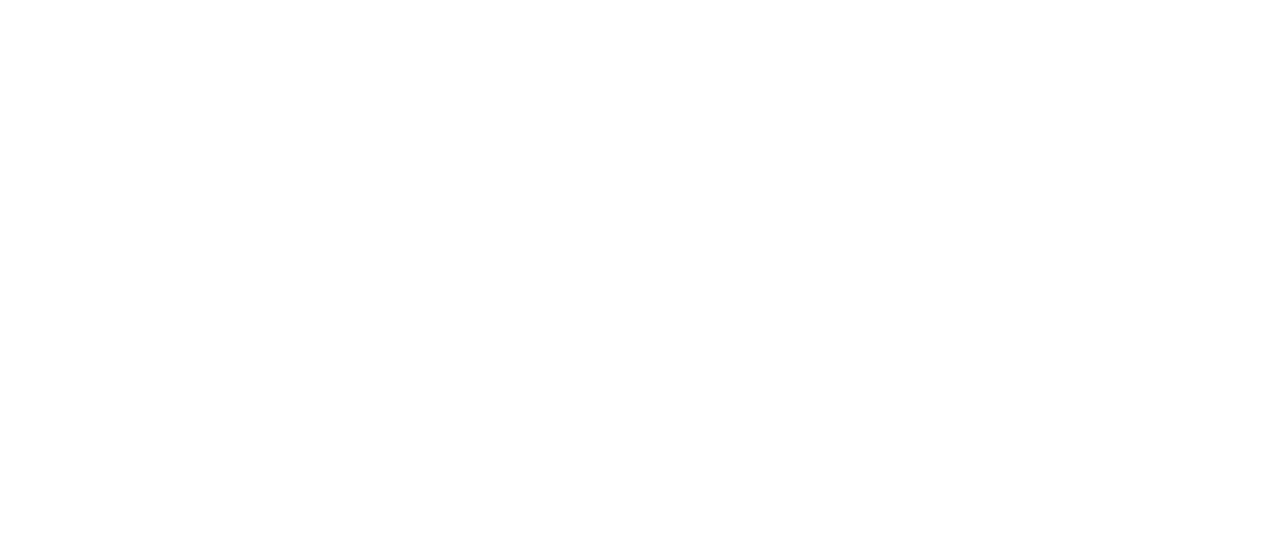
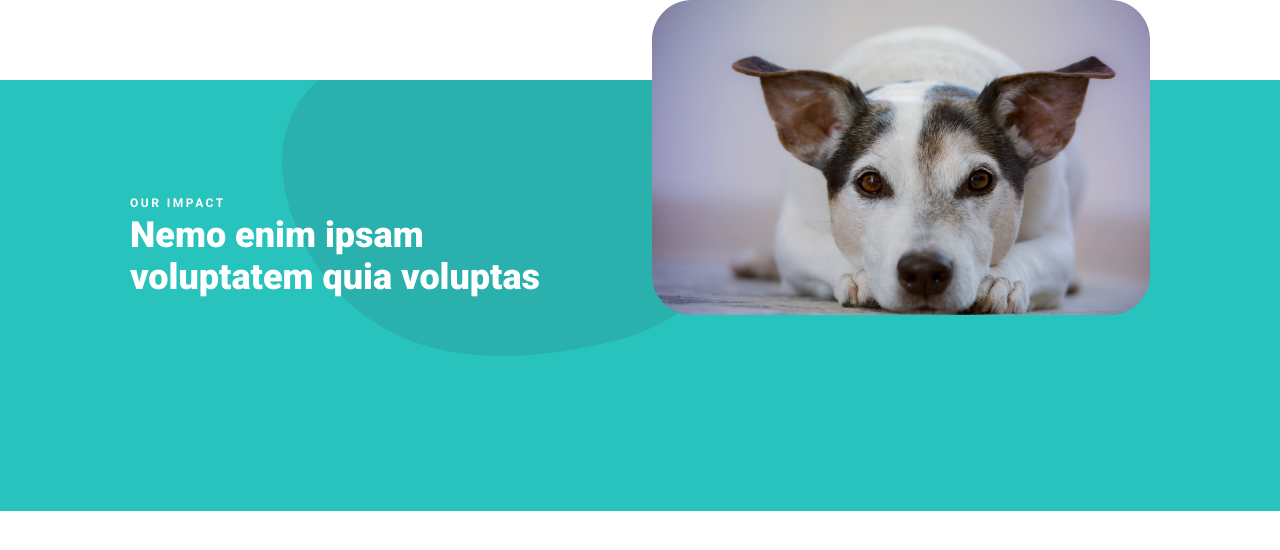
Before and after one commit to RyabovEvgeniy/freelancer_course_lesson14, a plain HTML site: page index.html in a window 1280 px wide. Drawn offline with Linux system fonts and the light colour scheme.

Commit message:
Сверстал блок impact__body

```diff
--- a/css/style.css
+++ b/css/style.css
@@ -0,0 +1,85 @@
+/* ===== wrapper ===== */
+.wrapper {
+	min-height: 100%;
+	overflow: hidden;
+}
+
+/* ===== end wrapper ===== */
+
+/* ===== container ===== */
+[class*="__container"] {
+	max-width: 1020px;
+	margin: 0 auto;
+}
+
+/* ===== end container ===== */
+
+/* ===== body ===== */
+body {
+	font-family: "Roboto", sans-serif;
+	font-size: 16px;
+}
+
+/* ===== end body ===== */
+
+/* ===== impact ===== */
+.impact {
+	background-color: #29C3BE;
+}
+.impact__container::before {
+	content: "";
+	display: block;
+	width: 638px;
+	height: 276px;
+	background: url('../img/impact-decor.png') 0 0 no-repeat;
+	position: absolute;
+	right: 360px;
+}
+.impact__container {}
+
+.impact__body {
+	display: flex;
+	margin: 80px 0px 85px 0px;
+	padding: 111px 0px 212px 0px;
+	position: relative;
+}
+
+.impact__content {
+	/*  */
+	flex: 0 0 50%;
+	align-self: flex-end;
+}
+
+.impact__text {
+	max-width: 411px;
+}
+
+.text-impact {
+	color: #FFFFFF;
+}
+
+.text-impact__subtitle {
+	font-weight: 700;
+	font-size: 12px;
+	line-height: 2;
+	letter-spacing: 2.5px;
+	text-transform: uppercase;
+
+}
+
+.text-impact__title {
+	font-weight: 900;
+	font-size: 36px;
+	line-height: 1.16;
+	align-items: flex-end;
+}
+
+.impact__image {
+	flex: 0 0 50%;
+	/* margin: 0px 0px 80px 0px; */
+	position: absolute;
+	top: -80px;
+	right: 0px;
+}
+
+/* ===== end impact ===== */
--- a/index.html
+++ b/index.html
@@ -10,6 +10,31 @@
 	<title>Lesson 14 - Курс Зима 2022</title>
 </head>
 <body>
+	<div class="wrapper">
+		<div class="header"></div>
+		<main class="main">
+			<div class="impact">
+				<div class="impact__container">
+					<div class="impact__body">
+						<div class="impact__content">
+							<div class="impact__text text-impact">
+								<div class="text-impact__subtitle">OUR IMPACT</div>
+								<div class="text-impact__title">Nemo enim ipsam voluptatem quia voluptas</div>
+							</div>
+						</div>
+						<div class="impact__image">
+							<img src="img/impact-img.png" alt="dog">
+						</div>
+					</div>
+					<div class="impact__items">
+
+					</div>
+				</div>
+			</div>
+
+		</main>
+		<div class="footer"></div>
+	</div>
 
 </body>
 </html>
```
Also changed, not shown: img/Screenshot_1.png (added), img/impact-decor.png (added), img/impact-img.png (added).
